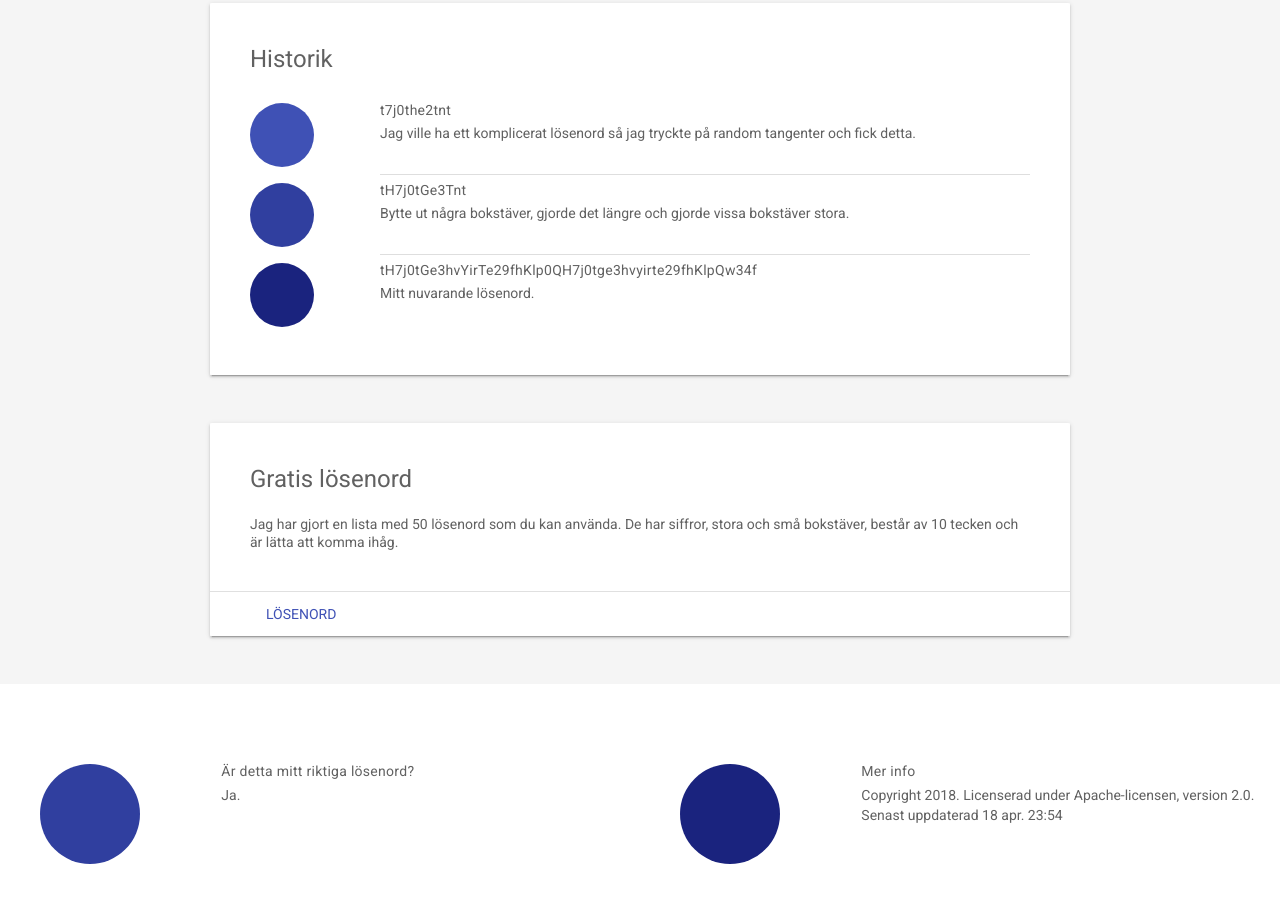
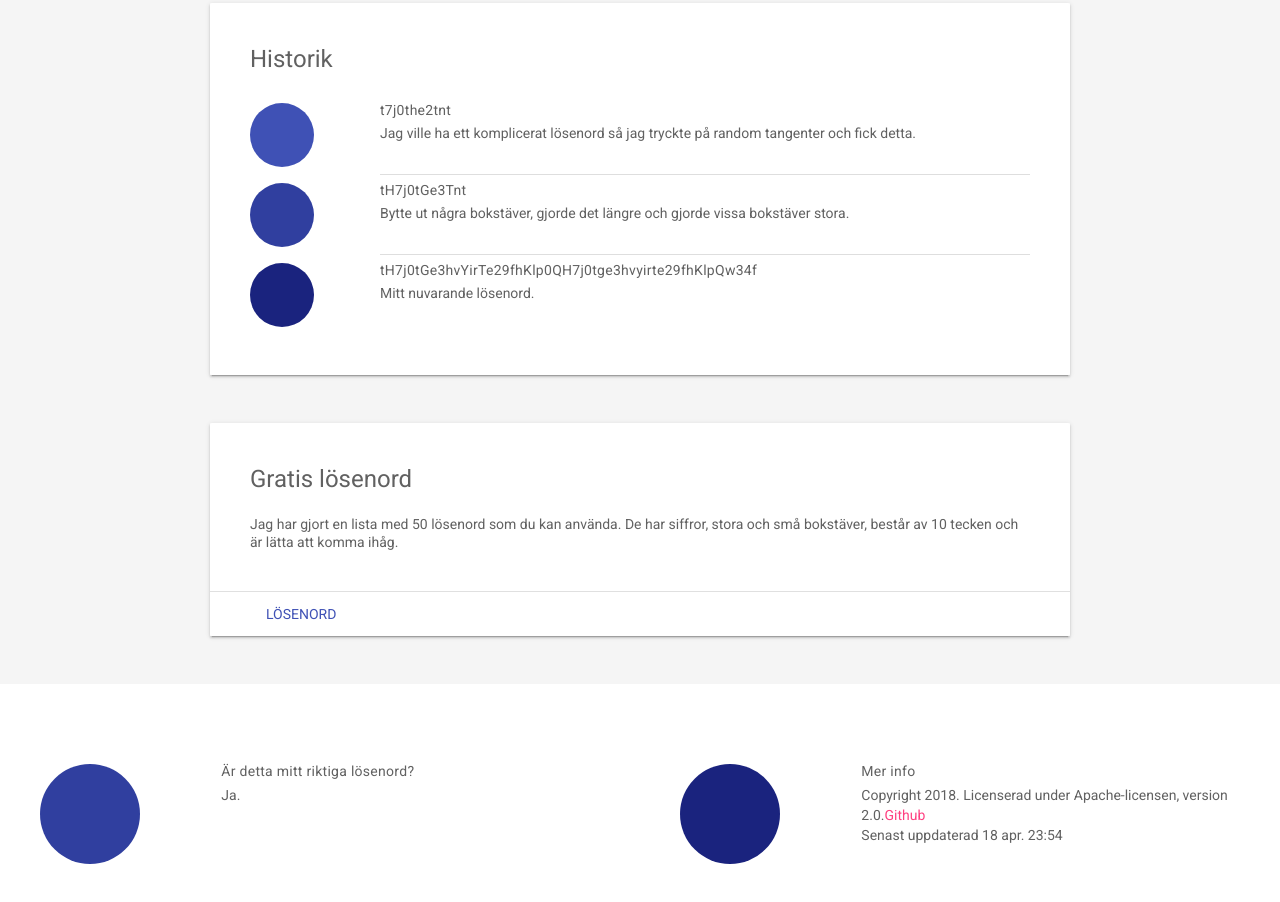
Before and after one commit to clsuger/clsuger.github.io, a plain HTML site: page index.html in a window 1280 px wide. Shown: the part 485-1387 px from the top of the page. Drawn offline with nearby package versions, Linux system fonts and the light colour scheme.

Commit message:
Update index.html

```diff
--- a/index.html
+++ b/index.html
@@ -119,7 +119,7 @@
             </div>
             <div class="section__text mdl-cell mdl-cell--4-col-desktop mdl-cell--6-col-tablet mdl-cell--3-col-phone">
               <h5>Mer info</h5>
-              Copyright 2018. Licenserad under Apache-licensen, version 2.0.<br>Senast uppdaterad 18 apr. 23:54
+              Copyright 2018. Licenserad under Apache-licensen, version 2.0.<a href="https://github.com/clsuger/clsuger.github.io/">Github</a><br>Senast uppdaterad 18 apr. 23:54
             </div>
           </section>
         </div>
```
